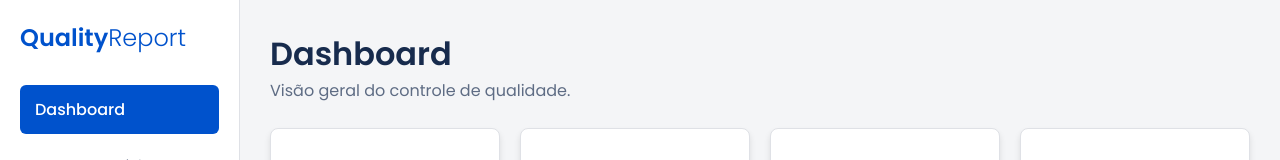
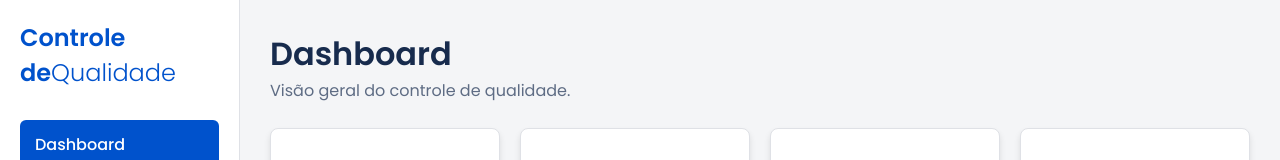
Before and after one commit to joaopedroinfinito-boop/controle-de-relatorio, a plain HTML site: page index.html in a window 1280 px wide. Shown: the top 160 px of the page. Drawn offline with nearby package versions, Linux system fonts and the light colour scheme; no server answers.

Commit message:
Update index.html

```diff
--- a/index.html
+++ b/index.html
@@ -20,7 +20,7 @@
     <div class="app-container">
         <nav class="sidebar">
             <div class="sidebar-header">
-                Quality<span>Report</span>
+                Controle de<span>Qualidade</span>
             </div>
             <ul class="nav-menu">
                 <li class="nav-item">
```
